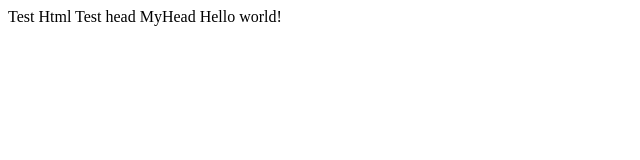
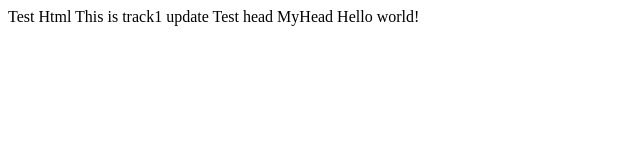
Before and after one commit to subhaniprofile/gitsupport, a plain HTML site: page index.html in a window 1280 px wide. Shown: the whole page, without its empty margins (0-640 px from the left). Drawn offline with Linux system fonts and the light colour scheme.

Commit message:
branch tract1 updated

```diff
--- a/index.html
+++ b/index.html
@@ -1,7 +1,7 @@
 <html>
 	<head>
 		Test Html
-		<HEAD>
+		This is track1 update
 		Test head
 		MyHead
 
```
